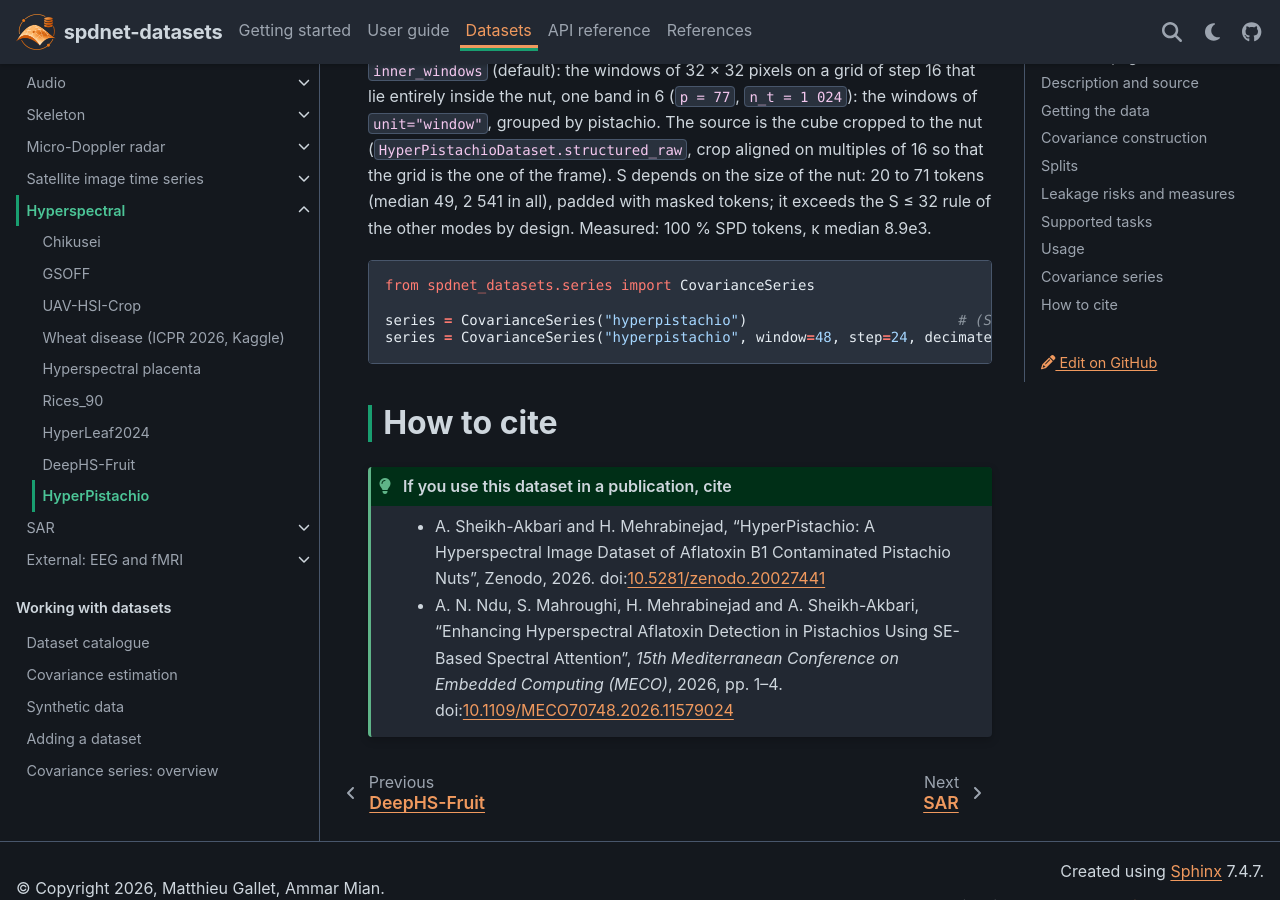
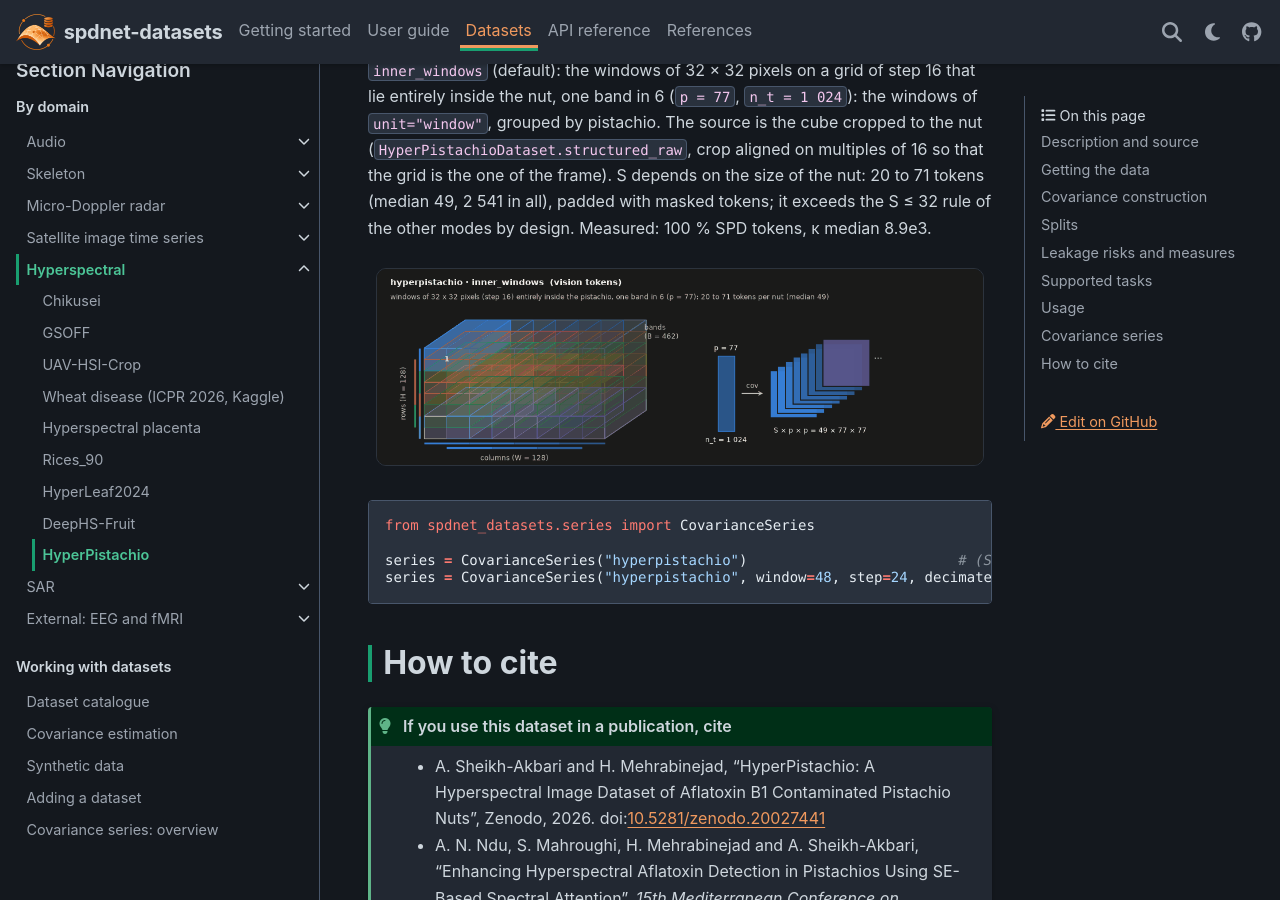
Before and after one commit to Yet-Another-Research-Organisation/spdnet-datasets, a Sphinx documentation site: the page built from doc/datasets/hyperpistachio.md, in a window 1280 px wide and 900 px high, scrolled down 3731 px. Built offline with Sphinx 7.4.7 and the PyData theme 0.15.4, drawn with Linux system fonts in a browser that asks for light colours; pages that are not in the unit, such as notebooks, are missing from menus.

Commit message:
docs(series): HyperPistachio inner_windows diagram

````diff
--- a/doc/datasets/hyperpistachio.md
+++ b/doc/datasets/hyperpistachio.md
@@ -146,6 +146,9 @@ the one of the frame). S depends on the size of the nut: 20 to 71 tokens (median
 in all), padded with masked tokens; it exceeds the S ≤ 32 rule of the other modes by design.
 Measured: 100 % SPD tokens, κ median 8.9e3.
 
+```{dataset-figure} hyperpistachio/series_inner_windows
+```
+
 ```python
 from spdnet_datasets.series import CovarianceSeries
 
````
Also changed, not shown: doc/_static/figures/hyperpistachio/series_inner_windows.png (added), doc/_static/figures/hyperpistachio/series_inner_windows_dark.png (added).
